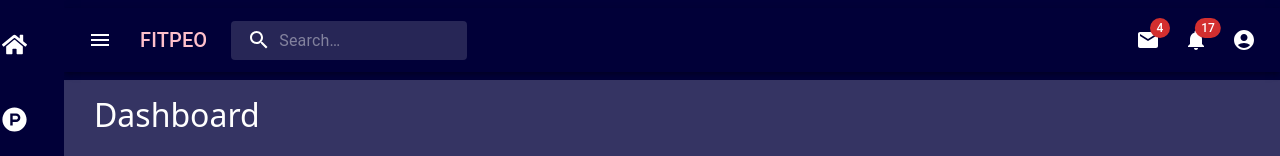
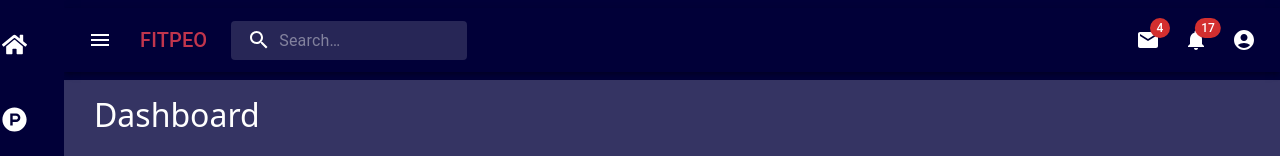
Before and after one commit to vijayshagara/money_save_new, a React (Vite) app: page / in a window 1280 px wide. Shown: the top 156 px of the page. Built offline with nearby package versions, Linux system fonts and the light colour scheme.

Commit message:
Update Header.jsx

```diff
--- a/src/component/Header/Header.jsx
+++ b/src/component/Header/Header.jsx
@@ -175,7 +175,7 @@ export default function Header() {
               noWrap
               component="div"
               sx={{ display: { xs: "none", sm: "block" } }}
-              style={{color:"pink"}}
+              style={{color:"#c1354d"}}
             >
               FITPEO
             </Typography>
```
